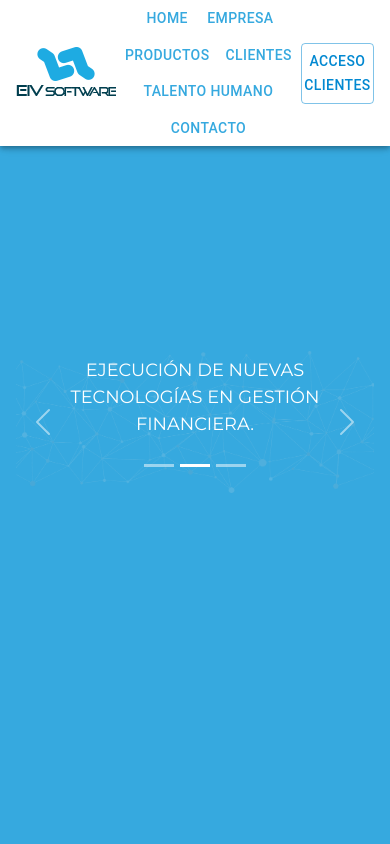
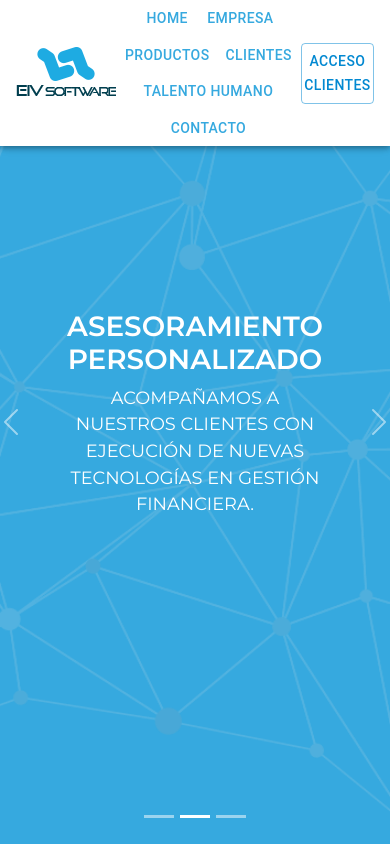
Before and after one commit to matimaini/EIV-WEB, a React (Create React App) app: page / in a window 390 px wide. Shown: the top 844 px of the page. Built offline with nearby package versions, Linux system fonts and the light colour scheme.

Commit message:
Agrega responsive a slider

```diff
--- a/src/App.js
+++ b/src/App.js
@@ -53,12 +53,18 @@ function App() {
 
           <ThemeProvider theme={ThemeC}>
             <Barra />
-            <Container maxWidth="100%" sx={{
+            <Container
+              maxWidth="100%" sx={{
               minHeight: "100vh",
               verticalAlign: "center",
-              alignContent: "center"
+              alignContent: "center",
+              backgroundImage: `url(/logos/img_redes_para_fondo_celeste.png)`,
+              backgroundRepeat: 'no-repeat',
+              backgroundPosition: "center center",
+              backgroundSize: "cover",
+              backgroundAttachment: "fixed",
             }} >
-              <Slider class="slide" />
+              <Slider />
             </Container>
             <a name="Empresa" href='#empresa'> </a>
             <Empresa
--- a/src/components/clientes/Clientes.js
+++ b/src/components/clientes/Clientes.js
@@ -129,9 +129,9 @@ const Clientes = ({ fondo, colorfondo, titulo }) => {
                                 alignItems: 'center',
                                 justifyContent: 'center'
                             }}>
-                                { itemData.map((cliente) => {
+                                { itemData.map((cliente, i) => {
                                     return (
-                                        <Grid sx={{
+                                        <Grid key={i} sx={{
                                             alignItems: 'center',
                                             justifyContent: 'center'
                                         }}>
@@ -145,7 +145,6 @@ const Clientes = ({ fondo, colorfondo, titulo }) => {
                     </Box>
                 </ScrollAnimation>
             </Box>
-
         </Container >
     )
 }
--- a/src/components/slider/Slider.js
+++ b/src/components/slider/Slider.js
@@ -2,65 +2,34 @@
 import React from 'react'
 import { Carousel } from 'react-bootstrap'
 
-
 function slider() {
 
     return (
-        <div sx={{
-            m: "auto", minHeight: "100vh",
-            verticalAlign: "center",
-            alignContent: "center"
+        <div style={{
+            height: "100vh",
+            display: 'flex',
+            justifyContent: 'center',
+            alignItems: 'center',
         }}>
-
-
-            <Carousel sx={{
-                flexGrow: 1,
-
+            <Carousel className="d-flex flex-column justify-content-center align-items-center" style={{
+                height: '100%'
             }}>
-                <Carousel.Item>
-                    <img
-                        className="d-block w-100"
-                        src="logos/img_redes_para_fondo_celeste.png"
-                        alt="Fondo"
-                    />
-                    <Carousel.Caption sx={{
-                        textAlign: 'left',
-                        justifyContent: 'space-around'
-                    }} >
+                <Carousel.Item style={{justifyContent: 'center', alignItems: 'center', padding: '5em', height: '100%'}}>
                         <h1>ORIENTADO A LA GESTIÓN<br />
                             Y ADMINISTRACIÓN DE <b>SERVICIOS FINANCIEROS</b></h1>
                         <p>BRINDAMOS FUNCIONALIDAD Y FLEXIBILIDAD
                             <br />
                             QUE FACILITA NUESTRA ADAPTACIÓN
                             A LOS REQUISITOS  DE LOS DISTINTOS MERCADOS.</p>
-                    </Carousel.Caption>
                 </Carousel.Item>
-                <Carousel.Item>
-                    <img
-                        className="d-block w-100"
-                        src="logos/img_redes_para_fondo_celeste.png"
-                        alt="Fondo"
-
-                    />
-
-                    <Carousel.Caption>
-                        <h1><b>ASESORAMIENTO PERSONALIZADO</b></h1>
-                        <p>ACOMPAÑAMOS A NUESTROS CLIENTES CON EJECUCIÓN DE NUEVAS TECNOLOGÍAS EN GESTIÓN FINANCIERA.</p>
-
-                    </Carousel.Caption>
+                <Carousel.Item style={{justifyContent: 'center', alignItems: 'center', padding: '5em', height: '100%'}}>
+                    <h1><b>ASESORAMIENTO PERSONALIZADO</b></h1>
+                    <p>ACOMPAÑAMOS A NUESTROS CLIENTES CON EJECUCIÓN DE NUEVAS TECNOLOGÍAS EN GESTIÓN FINANCIERA.</p>
                 </Carousel.Item>
-                <Carousel.Item>
-                    <img
-                        className="d-block w-100"
-                        src="logos/img_redes_para_fondo_celeste.png"
-                        alt="Fondo"
-                    />
-
-                    <Carousel.Caption>
+                <Carousel.Item style={{ justifyContent: 'center', alignItems: 'center', padding: '5em', height: '100%'}}>
                         <h1><b>SERVICE DEVELOPMENT</b></h1>
                         <p>EL EQUIPO DE DESARROLLO PROYECTA NUEVAS TÉCNICAS INNOVADORAS DONDE TRABAJA EN SINERGIA CON EL CLIENTE,
                             PARA ACORDAR ALTERNATIVAS BENEFICIOSAS, CON EL OBJETIVO DE OBTENER UNA ÓPTIMA RELACIÓN COSTO BENEFICIO.</p>
-                    </Carousel.Caption>
                 </Carousel.Item>
             </Carousel>
         </div>
```
